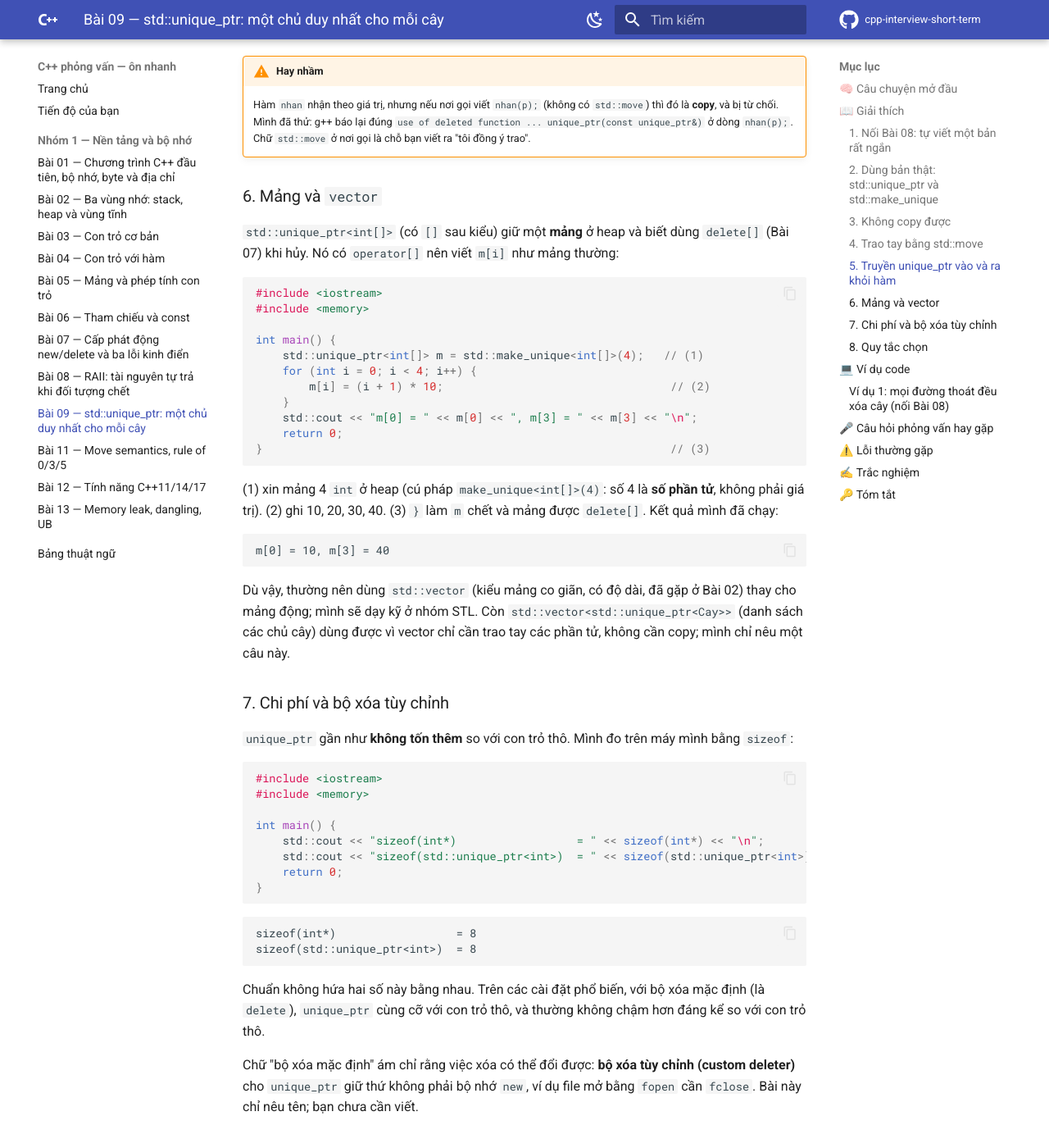
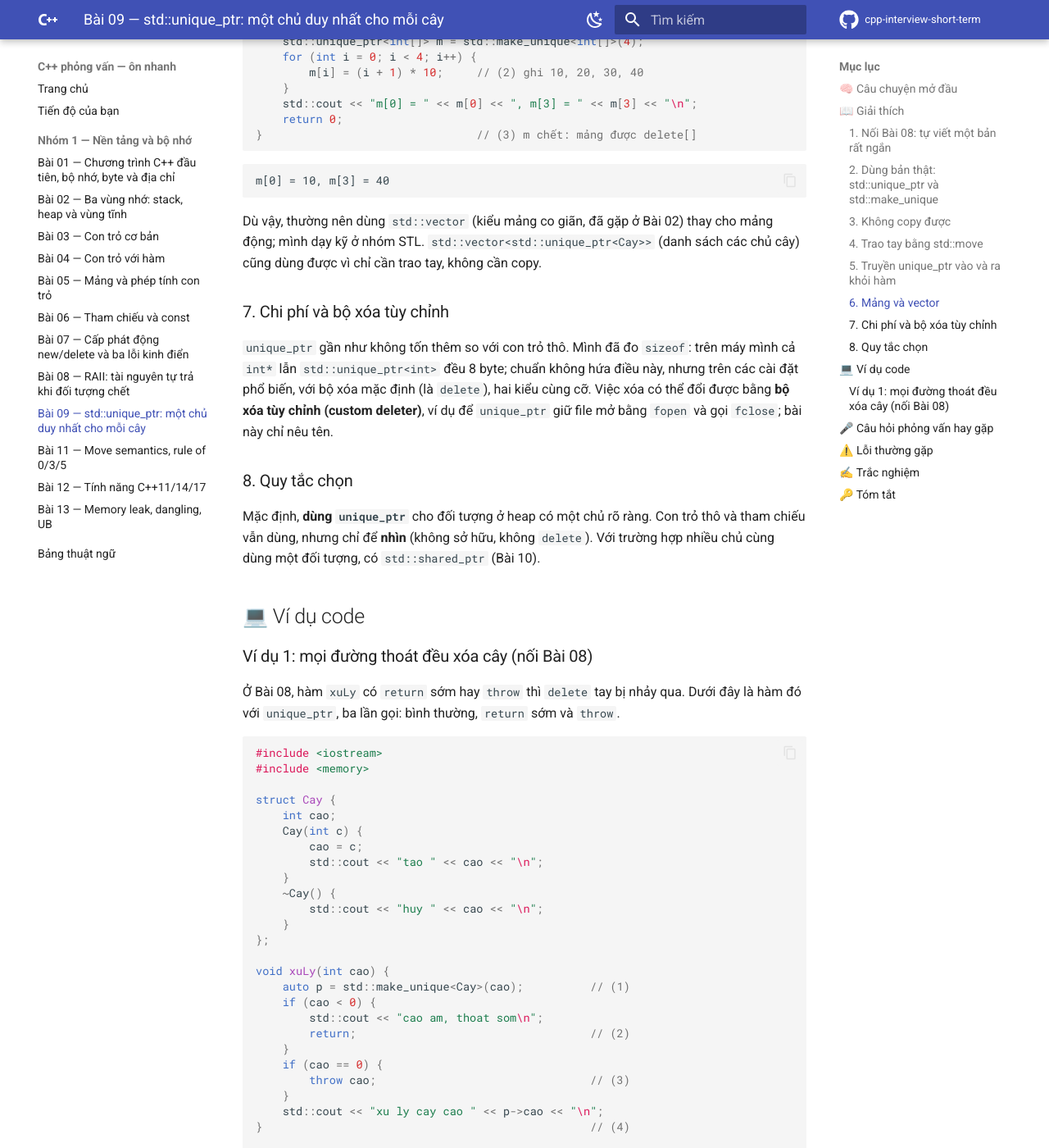
Before and after one commit to hungnguyen010518/cpp-interview-short-term, an MkDocs documentation site: the page built from docs/nhom-1-nen-tang-bo-nho/09-unique-ptr.md, in a window 1280 px wide and 1400 px high, scrolled down 10478 px. Shown: the whole window at 82% size. Built offline with MkDocs 1.6.1 and Material for MkDocs 9.7.7, drawn with Linux system fonts in a browser that asks for light colours; comment, search, counter and statistics services are not loaded; some of the changed text lies outside the part shown.

Commit message:
fix: Bài 09 — rút gọn bài, sửa include <utility> và các chỗ dùng thuật ngữ chưa dạy
Co-Authored-By: Claude Sonnet 5.5 <noreply@anthropic.com>

````diff
--- a/docs/nhom-1-nen-tang-bo-nho/09-unique-ptr.md
+++ b/docs/nhom-1-nen-tang-bo-nho/09-unique-ptr.md
@@ -11,13 +11,13 @@
 
 Kho đồ của trường có một chiếc **chìa khóa duy nhất**. Chỉ một người cầm chìa, và người đó chịu trách nhiệm đóng kho, dọn sạch khi xong việc. Muốn người khác dùng kho thì phải **trao tay** chiếc chìa: từ lúc đó người cũ hết chìa, người mới là chủ. Khi người cầm chìa đi khỏi (ra khỏi khối `{}` của họ), kho tự đóng và được dọn.
 
-`std::unique_ptr` là chiếc chìa đó. Ở Bài 08 bạn thấy lớp `Hop` tự `delete` trong hàm hủy nhưng bị nguy hiểm khi copy, vì copy làm **hai** người cầm chìa. `unique_ptr` giải quyết bằng cách **không cho copy**: chìa chỉ được trao, không được đúc thêm.
+`std::unique_ptr` là chiếc chìa đó. Ở Bài 08 bạn thấy lớp `Hop` tự `delete` trong hàm hủy nhưng bị nguy hiểm khi copy, vì copy làm **hai** người cầm chìa. `unique_ptr` giải quyết bằng cách **không cho copy**: chìa chỉ được trao, không được đúc thêm (miễn là bạn không tự đưa cùng một con trỏ thô cho hai `unique_ptr`, hay `delete` kết quả của `get()`).
 
 !!! info "Bạn biết Go?"
-    Go không có khái niệm "quyền sở hữu": bộ nhớ được dọn bởi GC khi không còn ai dùng, nên bạn không cần biết "ai chịu trách nhiệm dọn". C++ không có GC, nên phải có một chỗ ghi rõ **ai** dọn. `unique_ptr` là cách C++ viết điều đó ngay trong kiểu dữ liệu: biến nào là `unique_ptr` thì biến đó là chủ.
+    Go không có khái niệm "quyền sở hữu": bộ nhớ được dọn bởi GC khi không còn ai dùng, nên với bộ nhớ bạn không cần biết "ai chịu trách nhiệm dọn"; với tài nguyên khác như file bạn vẫn tự `defer Close()`. C++ không có GC, nên phải có một chỗ ghi rõ **ai** dọn. `unique_ptr` là cách C++ viết điều đó ngay trong kiểu dữ liệu: biến nào là `unique_ptr` thì biến đó là chủ.
 
 !!! info "Chỗ nào ví dụ chiếc chìa không còn đúng?"
-    Chìa thật là đồ vật; còn ở đây "chìa" là địa chỉ cây nằm trong `unique_ptr`, và "trao tay" là chép địa chỉ đó sang `unique_ptr` khác rồi đặt cái cũ về `nullptr`.
+    "Chìa" thật là đồ vật; ở đây nó là địa chỉ cây trong `unique_ptr`, và "trao tay" là chép địa chỉ sang chỗ khác rồi đặt chỗ cũ về `nullptr`.
 
 ## 📖 Giải thích
 
@@ -150,7 +150,7 @@ int main() {
 | (5) | `if (p)` đúng khi `p` đang giữ cây; in `p dang giu cay` | không đổi |
 | (6) | `reset()` **xóa cây** đang giữ: in `huy 5`; `p` thành `nullptr` | heap: đã trả; `nhin` thành con trỏ treo (không dùng nữa) |
 | in `p rong` | `!p` nghĩa là "p đang rỗng": đúng | không đổi |
-| (7) | Tạo cây cao 7 (in `tao 7`) và đưa vào `p`. Dòng này gán một `unique_ptr` tạm vào `p`; ta chỉ cần biết nó được phép vì là trao quyền từ giá trị tạm (chi tiết ở Bài 11) | stack: `p` = 0xA000; heap: cây 7 |
+| (7) | Tạo cây cao 7 (in `tao 7`) và đưa vào `p`. Dòng này gán vào `p` kết quả vừa tạo; Bài 11 giải thích vì sao được phép | stack: `p` = 0xA000; heap: cây 7 |
 | (8) | `release()` **bỏ quyền sở hữu** và trả địa chỉ thô cho `tho`; **không xóa gì**. `p` thành `nullptr` | `p` rỗng; `tho` = 0xA000 |
 | in 2 dòng | `p rong sau release`, rồi `tho` vẫn đọc được cây 7 | không đổi |
 | (9) | Giờ ta là chủ: phải tự `delete tho`; in `huy 7` | heap: đã trả |
@@ -180,12 +180,9 @@ Ba hàm hay bị lẫn, nên đặt cạnh nhau:
 | `p.release()` | rỗng (`nullptr`) | **không** | địa chỉ thô; **bạn** thành chủ và phải lo xóa |
 | `p.reset()` | rỗng (`nullptr`) | **có**, ngay lúc gọi | không có gì |
 
-!!! warning "Hay nhầm"
-    `release()` nghe như "giải phóng" nhưng **không xóa gì**: nó chỉ "buông tay", cây vẫn nằm ở heap. Người hiểu nhầm sẽ gọi `p.release();` rồi bỏ đó, và cây bị rò rỉ. Nếu muốn xóa thì dùng `reset()`.
-
 **Thử thay đổi 1: bỏ dòng (9) `delete tho;`.** Mình đã chạy với AddressSanitizer (`-fsanitize=address`, Bài 07): chương trình in `tao 7` ... `het main` mà **không có `huy 7`**, và LeakSanitizer báo `4 byte(s) leaked in 1 allocation(s)`. Đúng như bảng: sau `release()` cây là việc của bạn.
 
-**Thử thay đổi 2: thay (6) bằng `p.reset(new Cay(2));`** (`reset` có thể nhận con trỏ thô mới và giữ nó). Mình đã chạy với `p` đang giữ cây cao 1: output `tao 1`, `tao 2`, `huy 1`, rồi `p giu cay 2` và cuối chương trình `huy 2`. Cây mới ra đời trước, cây cũ bị xóa ngay sau đó.
+**Thử thay đổi 2: thay (6) bằng `p.reset(new Cay(2));`** (`reset` có thể nhận con trỏ thô mới và giữ nó). Mình đã chạy với `p` đang giữ cây cao 1 (và thêm một dòng in `p->cao`): output `tao 1`, `tao 2`, `huy 1`, rồi `p giu cay 2` và cuối chương trình `huy 2`. Cây mới ra đời trước, cây cũ bị xóa ngay sau đó.
 
 ### 3. Không copy được
 
@@ -193,20 +190,7 @@ Bây giờ thử copy một `unique_ptr`, đúng thứ gây double free ở Bài
 
 ```cpp
 // bo-qua-kiem-tra
-#include <iostream>
-#include <memory>
-
-struct Cay {
-    int cao;
-    Cay(int c) {
-        cao = c;
-        std::cout << "tao " << cao << "\n";
-    }
-    ~Cay() {
-        std::cout << "huy " << cao << "\n";
-    }
-};
-
+// (struct Cay và các #include như các ví dụ trên)
 int main() {
     std::unique_ptr<Cay> a = std::make_unique<Cay>(5);
     auto b = a;                                  // (1)
@@ -286,9 +270,6 @@ huy 5
 ```
 
 Có đúng **một** `tao 5` và **một** `huy 5`: cây đổi chủ chứ không được nhân đôi. Với `unique_ptr`, chuẩn **bảo đảm** nguồn sau khi bị move là `nullptr`, nên viết `a == nullptr` là hợp lệ.
-
-!!! warning "Hay nhầm"
-    Sau `auto b = std::move(a);` đừng viết `*a` hay `a->cao`: `a` là `nullptr`, và giải tham chiếu `nullptr` là hành vi không xác định (Bài 03). Mình không chạy dòng đó. Muốn dùng cây thì dùng `b`.
 
 ### 5. Truyền `unique_ptr` vào và ra khỏi hàm
 
@@ -392,58 +373,29 @@ Quy tắc rút ra:
 #include <memory>
 
 int main() {
-    std::unique_ptr<int[]> m = std::make_unique<int[]>(4);   // (1)
+    // (1) xin mảng 4 int ở heap: số 4 là số phần tử, không phải giá trị
+    std::unique_ptr<int[]> m = std::make_unique<int[]>(4);
     for (int i = 0; i < 4; i++) {
-        m[i] = (i + 1) * 10;                                  // (2)
+        m[i] = (i + 1) * 10;     // (2) ghi 10, 20, 30, 40
     }
     std::cout << "m[0] = " << m[0] << ", m[3] = " << m[3] << "\n";
     return 0;
-}                                                             // (3)
+}                                // (3) m chết: mảng được delete[]
 ```
-
-(1) xin mảng 4 `int` ở heap (cú pháp `make_unique<int[]>(4)`: số 4 là **số phần tử**, không phải giá trị). (2) ghi 10, 20, 30, 40. (3) `}` làm `m` chết và mảng được `delete[]`. Kết quả mình đã chạy:
 
 ```text
 m[0] = 10, m[3] = 40
 ```
 
-Dù vậy, thường nên dùng `std::vector` (kiểu mảng co giãn, có độ dài, đã gặp ở Bài 02) thay cho mảng động; mình sẽ dạy kỹ ở nhóm STL. Còn `std::vector<std::unique_ptr<Cay>>` (danh sách các chủ cây) dùng được vì vector chỉ cần trao tay các phần tử, không cần copy; mình chỉ nêu một câu này.
+Dù vậy, thường nên dùng `std::vector` (kiểu mảng co giãn, đã gặp ở Bài 02) thay cho mảng động; mình dạy kỹ ở nhóm STL. `std::vector<std::unique_ptr<Cay>>` (danh sách các chủ cây) cũng dùng được vì chỉ cần trao tay, không cần copy.
 
 ### 7. Chi phí và bộ xóa tùy chỉnh
 
-`unique_ptr` gần như **không tốn thêm** so với con trỏ thô. Mình đo trên máy mình bằng `sizeof`:
-
-```cpp
-#include <iostream>
-#include <memory>
-
-int main() {
-    std::cout << "sizeof(int*)                  = " << sizeof(int*) << "\n";
-    std::cout << "sizeof(std::unique_ptr<int>)  = " << sizeof(std::unique_ptr<int>) << "\n";
-    return 0;
-}
-```
-
-```text
-sizeof(int*)                  = 8
-sizeof(std::unique_ptr<int>)  = 8
-```
-
-Chuẩn không hứa hai số này bằng nhau. Trên các cài đặt phổ biến, với bộ xóa mặc định (là `delete`), `unique_ptr` cùng cỡ với con trỏ thô, và thường không chậm hơn đáng kể so với con trỏ thô.
-
-Chữ "bộ xóa mặc định" ám chỉ rằng việc xóa có thể đổi được: **bộ xóa tùy chỉnh (custom deleter)** cho `unique_ptr` giữ thứ không phải bộ nhớ `new`, ví dụ file mở bằng `fopen` cần `fclose`. Bài này chỉ nêu tên; bạn chưa cần viết.
+`unique_ptr` gần như không tốn thêm so với con trỏ thô. Mình đã đo `sizeof`: trên máy mình cả `int*` lẫn `std::unique_ptr<int>` đều 8 byte; chuẩn không hứa điều này, nhưng trên các cài đặt phổ biến, với bộ xóa mặc định (là `delete`), hai kiểu cùng cỡ. Việc xóa có thể đổi được bằng **bộ xóa tùy chỉnh (custom deleter)**, ví dụ để `unique_ptr` giữ file mở bằng `fopen` và gọi `fclose`; bài này chỉ nêu tên.
 
 ### 8. Quy tắc chọn
 
 Mặc định, **dùng `unique_ptr`** cho đối tượng ở heap có một chủ rõ ràng. Con trỏ thô và tham chiếu vẫn dùng, nhưng chỉ để **nhìn** (không sở hữu, không `delete`). Với trường hợp nhiều chủ cùng dùng một đối tượng, có `std::shared_ptr` (Bài 10).
-
-| Bạn muốn | Dùng |
-|---|---|
-| Một đối tượng ở heap, một chủ | `std::unique_ptr<T>` tạo bằng `make_unique` |
-| Một hàm chỉ dùng đối tượng | `const T&` hoặc `T&` |
-| Dùng đối tượng nhưng có thể "không có" | `T*` (nhìn, không `delete`) |
-| Nhiều chủ cùng giữ | `shared_ptr` (Bài 10) |
-| Xóa tay bằng `new`/`delete` | Hầu như không; chỉ trong lớp RAII tự viết |
 
 ## 💻 Ví dụ code
 
@@ -520,7 +472,7 @@ bat duoc loi 0
 xong
 ```
 
-Cả ba lần đều có đúng một `tao` và một `huy`, không có dòng `delete` nào. Mình đã chạy thêm bản này với AddressSanitizer: không báo gì, mã thoát 0 (như mọi lần, im lặng của công cụ không chứng minh là sạch, nhưng ở đây ta còn thấy bằng mắt đủ cặp `tao`/`huy`).
+Cả ba lần đều có đúng một `tao` và một `huy`, không có dòng `delete` nào. Mình đã chạy thêm với AddressSanitizer: không báo gì (nhưng im lặng không chứng minh là sạch; ta còn thấy đủ cặp `tao`/`huy`).
 
 **Thử thay đổi: đổi dòng (1) thành `Cay* p = new Cay(cao);` và thêm `delete p;` ở cuối hàm (thay cho dòng (4)).** Đây là hàm thủ công của Bài 08. Mình đã chạy: `xuLy(5)` đủ `tao 5`/`huy 5`, nhưng `xuLy(-1)` chỉ có `tao -1` (không có `huy -1`) và `xuLy(0)` chỉ có `tao 0` rồi `bat duoc loi 0`, vì `return` và `throw` đều nhảy qua `delete p;`.
 
````
Also changed, not shown: other parts of docs/nhom-1-nen-tang-bo-nho/09-unique-ptr.md (+4 -4 lines), docs/glossary.md (+1 -1 lines).
